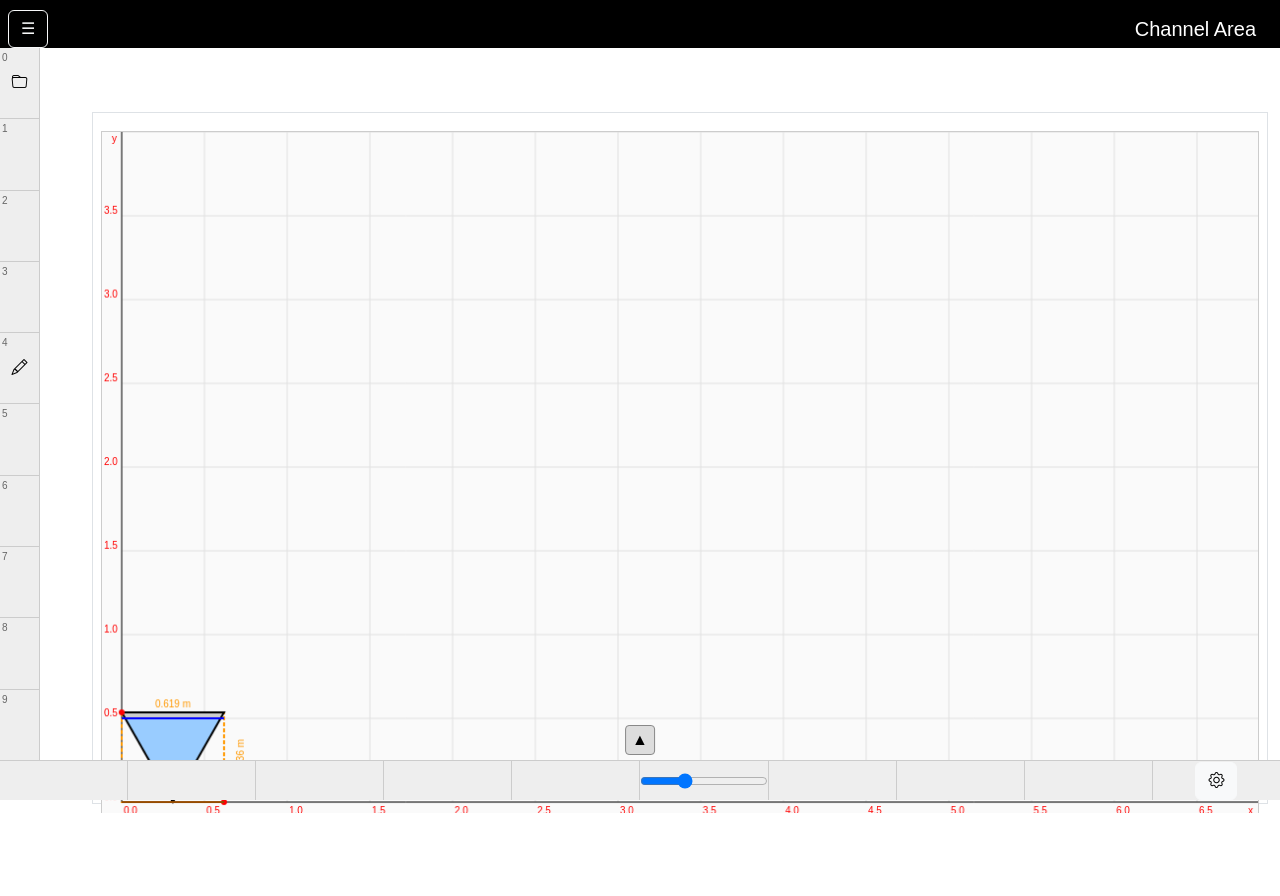
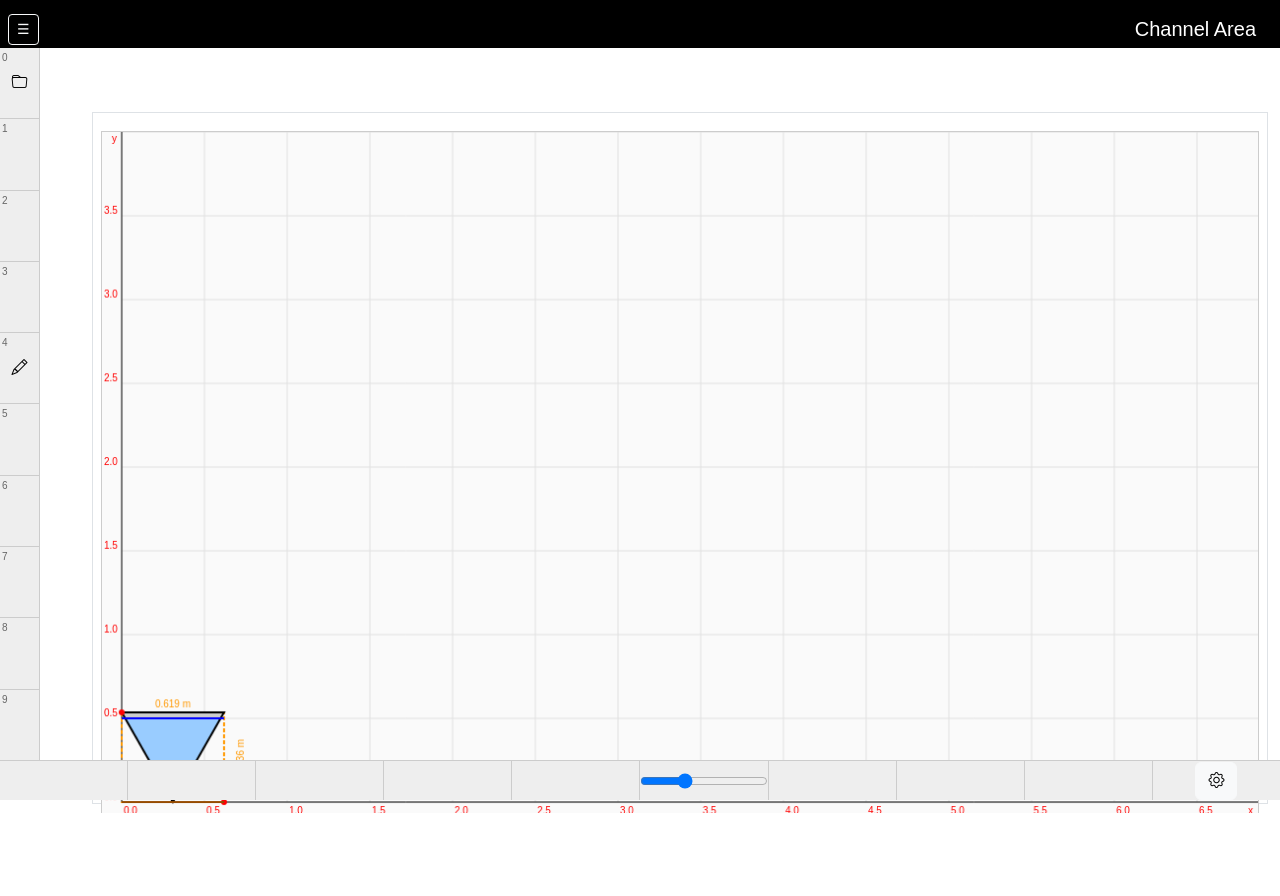
Before and after one commit to techidock/open-source, a Flask app: page / in a window 1280 px wide. Run offline with Flask 3, Linux system fonts and the light colour scheme; data that the repository does not hold is empty; some libraries are stand-ins or nearby versions.

Commit message:
Move tables into properties panel and simplify layout

```diff
--- a/channel_area/static/style.css
+++ b/channel_area/static/style.css
@@ -140,21 +140,6 @@ table {
 }
 
 
-#nav-toggle {
-  position: fixed;
-  bottom: 45px;
-  left: 50%;
-  transform: translateX(-50%);
-  z-index: 1001;
-  background: #ddd;
-  border: 1px solid #888;
-  border-radius: 4px;
-  padding: 2px 6px;
-}
-
-#bottom-nav {
-  z-index: 1000;
-}
 
 #top-nav {
   background: #000;
--- a/channel_area/templates/index.html
+++ b/channel_area/templates/index.html
@@ -22,9 +22,9 @@
     <div class="tool-cell" data-index="9"></div>
   </div>
   <nav id="top-nav" class="navbar navbar-dark">
-    <div class="container-fluid p-0">
-      <button class="btn btn-outline-light me-2" type="button" data-bs-toggle="offcanvas" data-bs-target="#side-menu" aria-controls="side-menu">&#9776;</button>
-      <a class="navbar-brand" href="#">Channel Area</a>
+    <div class="container-fluid p-0 d-flex align-items-center">
+      <button class="btn btn-outline-light btn-sm" type="button" data-bs-toggle="offcanvas" data-bs-target="#side-menu" aria-controls="side-menu">&#9776;</button>
+      <a class="navbar-brand ms-2" href="#">Channel Area</a>
     </div>
   </nav>
 
@@ -58,6 +58,12 @@
         </li>
         <li class="nav-item" role="presentation">
           <button class="nav-link" id="edit-tab" data-bs-toggle="tab" data-bs-target="#edit-panel" type="button" role="tab">Edit Tools</button>
+        </li>
+        <li class="nav-item" role="presentation">
+          <button class="nav-link" id="vectors-tab" data-bs-toggle="tab" data-bs-target="#vectors-panel" type="button" role="tab">Vectors</button>
+        </li>
+        <li class="nav-item" role="presentation">
+          <button class="nav-link" id="measure-tab" data-bs-toggle="tab" data-bs-target="#measure-panel" type="button" role="tab">Measurements</button>
         </li>
       </ul>
       <div class="tab-content mt-2">
@@ -117,6 +123,24 @@
           <label for="image-scale">Image Scale:</label>
           <input type="number" id="image-scale" value="1" step="0.1" min="0.1" oninput="updateImageScale(this.value)">
         </div>
+        <div class="tab-pane fade" id="vectors-panel" role="tabpanel">
+          <h3>Points</h3>
+          <table id="points-table" border="1" style="border-collapse:collapse">
+            <thead>
+              <tr><th>Index</th><th>x</th><th>y</th></tr>
+            </thead>
+            <tbody></tbody>
+          </table>
+        </div>
+        <div class="tab-pane fade" id="measure-panel" role="tabpanel">
+          <h3>Measurements</h3>
+          <table id="measure-table" border="1" style="border-collapse:collapse">
+            <thead>
+              <tr><th>#</th><th>Distance</th><th>Start</th><th>End</th><th>Vertices</th><th>Colour</th><th></th></tr>
+            </thead>
+            <tbody></tbody>
+          </table>
+        </div>
       </div>
     </div>
   </div>
@@ -169,8 +193,7 @@
         <button type="button" onclick="closeNewChannelDialog()">Close</button>
       </form>
     </dialog>
-  <div class="tab-content">
-  <div class="tab-pane fade show active" id="draw-tab">
+  <div id="draw-section">
     <div id="layout" class="row">
       <div id="drawing-area" class="col">
         <div id="canvas-panel" class="border p-2">
@@ -213,23 +236,6 @@
         </form>
       </dialog>
   </div>
-  <div class="tab-pane fade" id="tables-tab">
-    <h3>Measurements</h3>
-    <table id="measure-table" border="1" style="border-collapse:collapse">
-      <thead>
-        <tr><th>#</th><th>Distance</th><th>Start</th><th>End</th><th>Vertices</th><th>Colour</th><th></th></tr>
-      </thead>
-      <tbody></tbody>
-    </table>
-    <h3>Points</h3>
-    <table id="points-table" border="1" style="border-collapse:collapse">
-      <thead>
-        <tr><th>Index</th><th>x</th><th>y</th></tr>
-      </thead>
-      <tbody></tbody>
-    </table>
-  </div>
-</div>
 
   <script>
       function showFields() {
@@ -364,10 +370,9 @@
         });
         var panel = document.getElementById('canvas-panel');
         var topNav = document.querySelector('nav.navbar');
-        var bottomNav = document.getElementById('bottom-nav');
         var bottomBar = document.getElementById('bottom-bar');
         var navH = topNav ? topNav.offsetHeight : 0;
-        var bottomH = (bottomNav && bottomNav.style.display !== 'none') ? bottomNav.offsetHeight : 0;
+        var bottomH = 0;
         var barH = bottomBar ? bottomBar.offsetHeight : 0;
         var avail = window.innerHeight - navH - bottomH - barH - 20;
         panel.style.height = avail + 'px';
@@ -1649,14 +1654,6 @@
         ctx.fillText('y', axisMargin - 10, 10);
       }
 
-      function toggleBottomNav() {
-        var nav = document.getElementById('bottom-nav');
-        var btn = document.getElementById('nav-toggle');
-        var show = nav.style.display === 'none';
-        nav.style.display = show ? 'block' : 'none';
-        btn.innerHTML = show ? '&#9660;' : '&#9650;';
-        resizeCanvas();
-      }
 
       function toggleToolsPanel() {
         var panel = document.getElementById('tools-panel');
@@ -1705,13 +1702,7 @@
     </button>
   </div>
 </div>
-<button id="nav-toggle" type="button" onclick="toggleBottomNav()">&#9650;</button>
-<nav id="bottom-nav" class="navbar navbar-light bg-light fixed-bottom" style="display:none;">
-  <ul class="nav nav-tabs nav-justified w-100">
-    <li class="nav-item"><a class="nav-link active" data-bs-toggle="tab" href="#draw-tab">Draw</a></li>
-    <li class="nav-item"><a class="nav-link" data-bs-toggle="tab" href="#tables-tab">Tables</a></li>
-  </ul>
-</nav>
+
 {% endblock %}
 
 {% block scripts %}
```
Also changed, not shown: channel_area/README.md.
